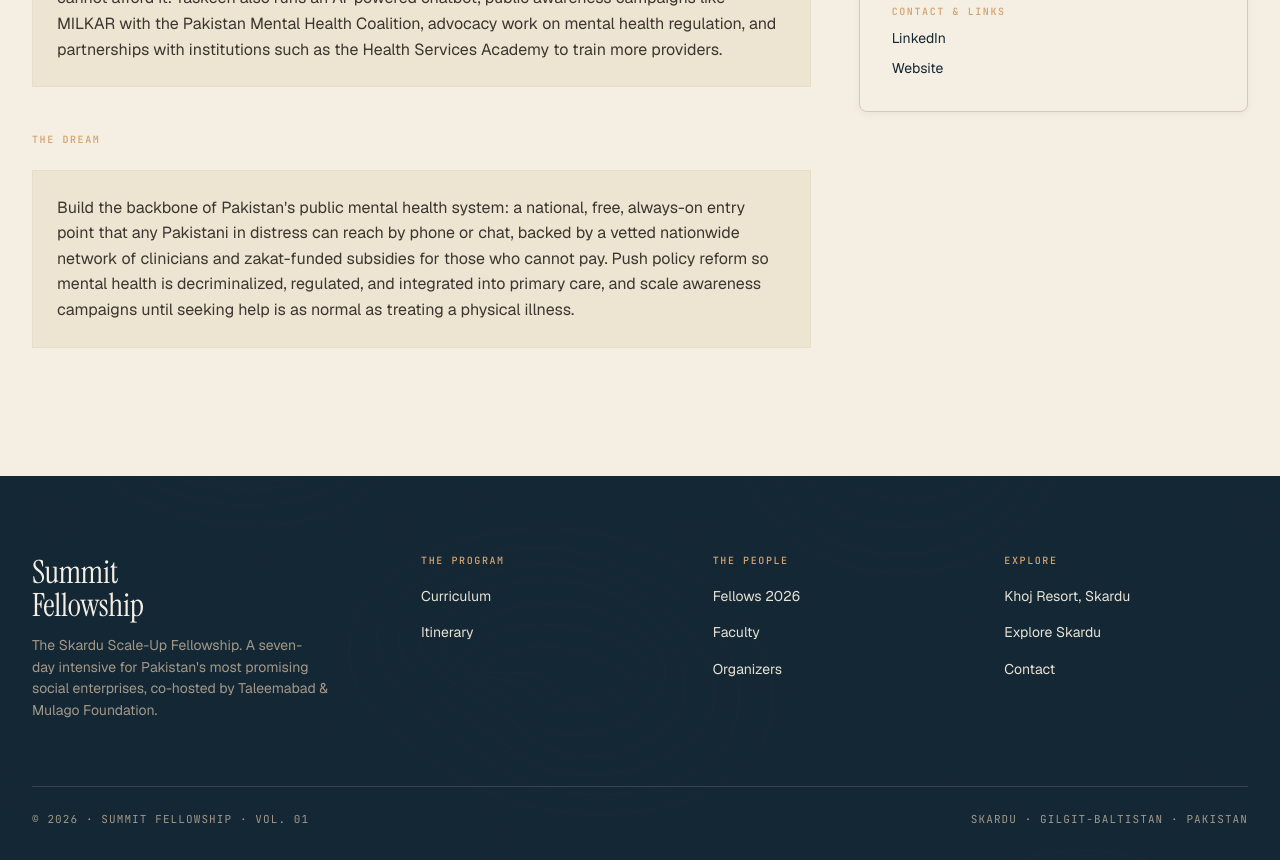
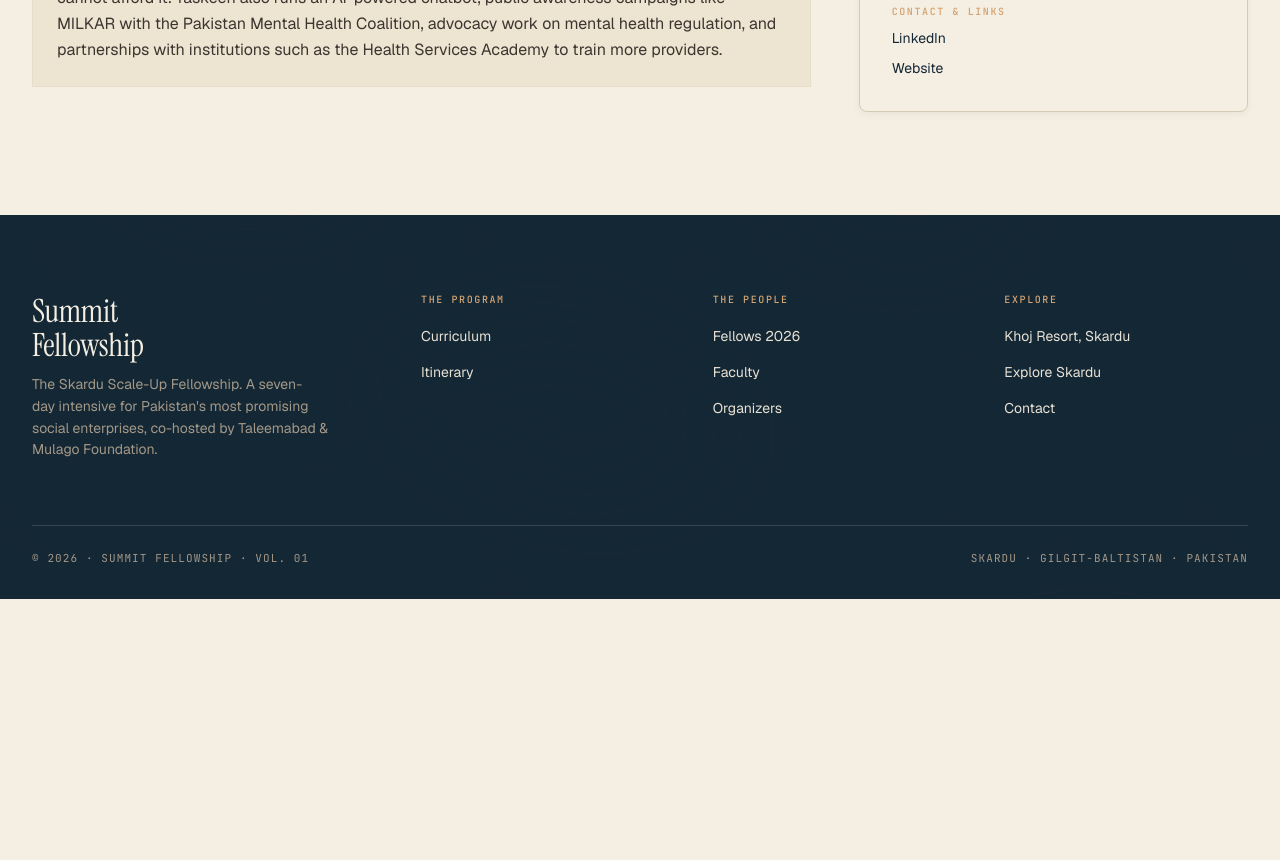
Before and after one commit to usmanjaved-droid/summit-fellowship-website, a Next.js app: page /fellows/rubeena-kidwai in a window 1280 px wide. Shown: the part 1320-2180 px from the top of the page. After the commit the page ends 1919 px from the top, so only its background shows below. Built offline with nearby package versions, Linux system fonts and the light colour scheme.

Commit message:
refactor: remove the dream section from fellow detail pages

```diff
--- a/app/fellows/[slug]/page.tsx
+++ b/app/fellows/[slug]/page.tsx
@@ -55,7 +55,6 @@ export default async function FellowDetailPage({ params }: PageProps) {
         <div className={styles['fellow-detail__content']}>
           <FellowSection title="The Mission" content={fellow.mission} />
           <FellowSection title="How It Works" content={fellow.how_it_works} />
-          <FellowSection title="The Dream" content={fellow.the_dream} />
         </div>
         <FellowSidebar fellow={fellow} />
       </div>
```
